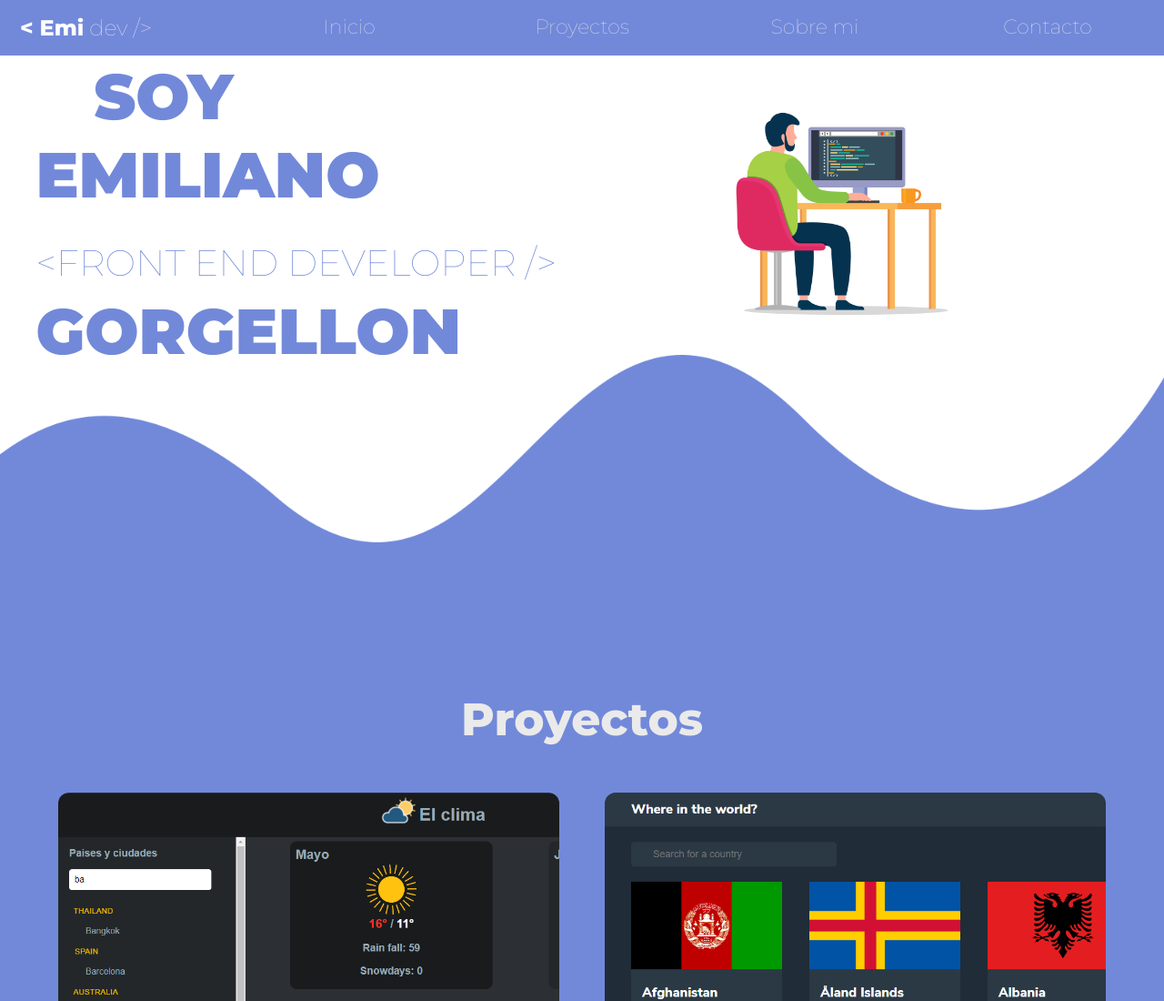
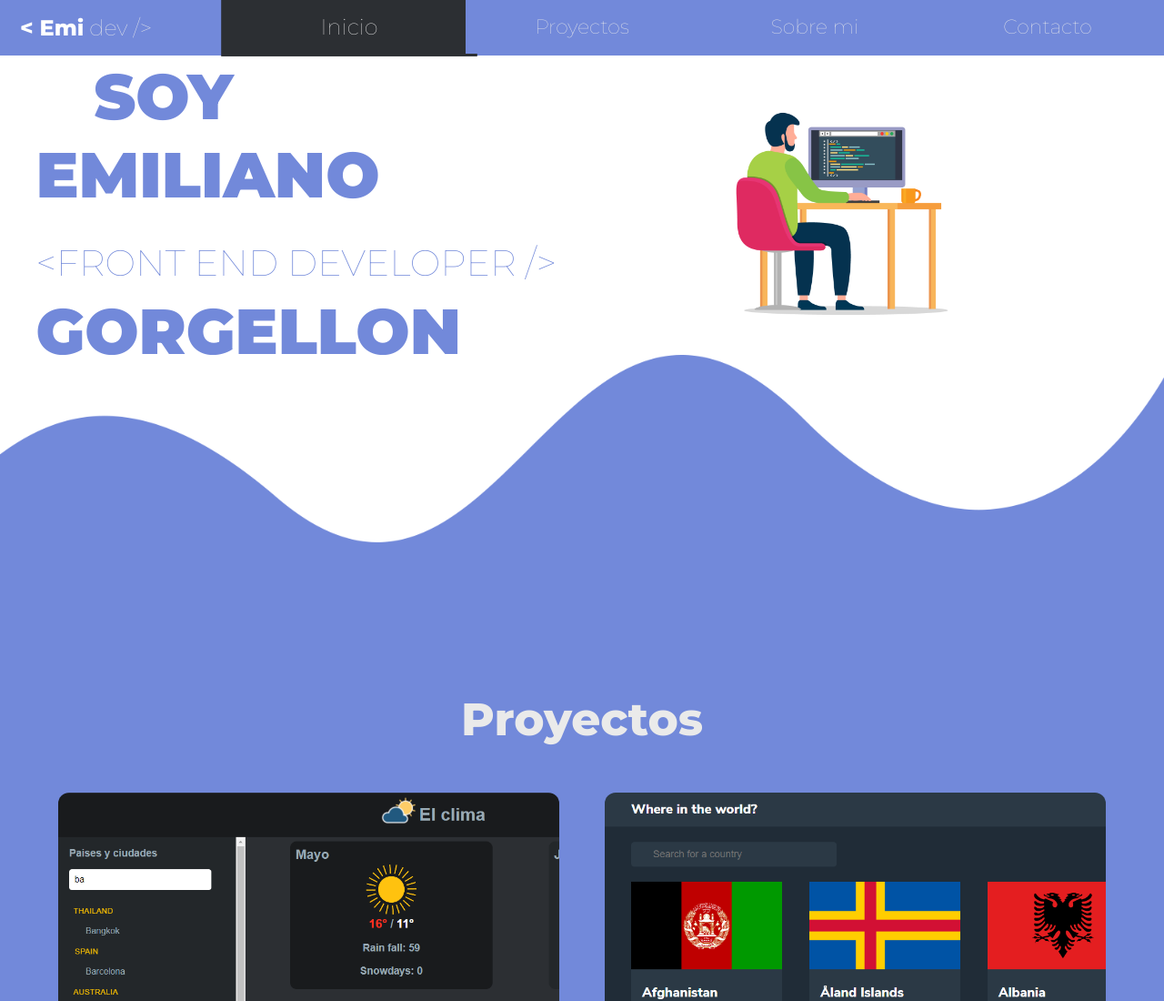
Before and after one commit to EmilianoGorgellon/EmilianoGorgellon.github.io, a plain HTML site: page index.html in a window 1280 px wide. Shown: the top 1100 px of the page at 91% size. Drawn offline with Linux system fonts and the light colour scheme.

Commit message:
Agrego animacion al navbar segun scroll

```diff
--- a/css/style.css
+++ b/css/style.css
@@ -60,7 +60,7 @@ body {
     padding: 0;
     float: right;
     width: 100%;
-    transform: translateX(100.5%);
+    transform: translateX(100%);
     transition: transform 1s;
 }
 @media screen and (min-width: 768px) {
@@ -93,17 +93,12 @@ body {
     text-decoration: none;
     font-size: 22px;
     background-color: var(--blue);
-
 }
 @media screen and (min-width: 768px) {
     .menu--item-link {
         padding-top: 16px;
         padding-bottom: 16px;
         transition: transform .6s, background-color .6s;
-    }
-    .menu--item-link:hover{
-        transform: scale(1.1);
-        background-color: var(--dark-blue);
     }
 }
 
@@ -402,14 +397,13 @@ body {
     background-color: rgb(170, 164, 164);
     border-radius: 12px;
 }
-
 .about-me-skills i {
     font-size: 48px;
     padding: 20px 10px;
     text-align: center;
     background-color: rgb(170, 164, 164);
     border-radius: 12px;
-    transition: .6s color;
+    transition: color .6s;
 }
 .html:hover {
     color: #E44D26;
--- a/js/script.js
+++ b/js/script.js
@@ -22,6 +22,49 @@ titleSpan.textContent = "<FRONT END DEVELOPER />";
     revealAnimation('.profile-title', 'top', '250px');
     revealAnimation('.container-proyects', 'left', '1000px');
     revealAnimation('.container--about-me', 'bottom', '500px');
+// animation scroll navbar
+if (window.innerWidth > 768) {
+    const allMenuItem = document.querySelectorAll(".menu--item-link");
+    window.addEventListener('scroll', () => {
+        const windowHeigth = window.scrollY;
+        allMenuItem.forEach((element,i) => {
+            if (windowHeigth === 0 || windowHeigth > 0 && windowHeigth < 475) {
+                i === 0 ? (
+                    allMenuItem[i].style.backgroundColor ="#2c2f33",
+                    allMenuItem[i].style.transform = "scale(1.1)"
+                ) : (
+                    allMenuItem[i].style.backgroundColor ="#7289da",
+                    allMenuItem[i].style.transform = "scale(1)"
+                )
+            } else if (windowHeigth > 475 && windowHeigth < 2000) {
+                i === 1 ? (
+                    allMenuItem[i].style.backgroundColor ="#2c2f33",
+                    allMenuItem[i].style.transform = "scale(1.1)"
+                ) : (
+                    allMenuItem[i].style.backgroundColor ="#7289da",
+                    allMenuItem[i].style.transform = "scale(1)"
+                )
+            } else if (windowHeigth > 2000 && windowHeigth < 3075) {
+                i === 2 ? (
+                    allMenuItem[i].style.backgroundColor ="#2c2f33",
+                    allMenuItem[i].style.transform = "scale(1.1)"
+                ) : (
+                    allMenuItem[i].style.backgroundColor ="#7289da",
+                    allMenuItem[i].style.transform = "scale(1)"
+                )
+            } else {
+                i === 3 ? (
+                    allMenuItem[i].style.backgroundColor = "#2c2f33",
+                    allMenuItem[i].style.transform = "scale(1.1)"
+                ) : (
+                    allMenuItem[i].style.backgroundColor ="#7289da",
+                    allMenuItem[i].style.transform = "scale(1)"
+                )
+            }
+        })
+    })
+}
+
 
 iconMenu.addEventListener('click', () => {
     mainMenu.classList.toggle("menu--show")
```
